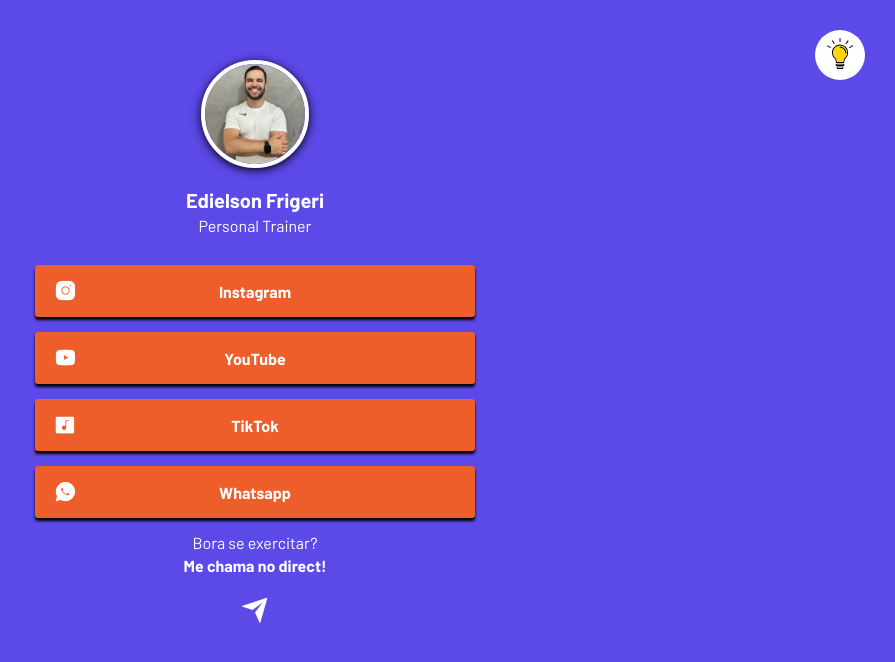
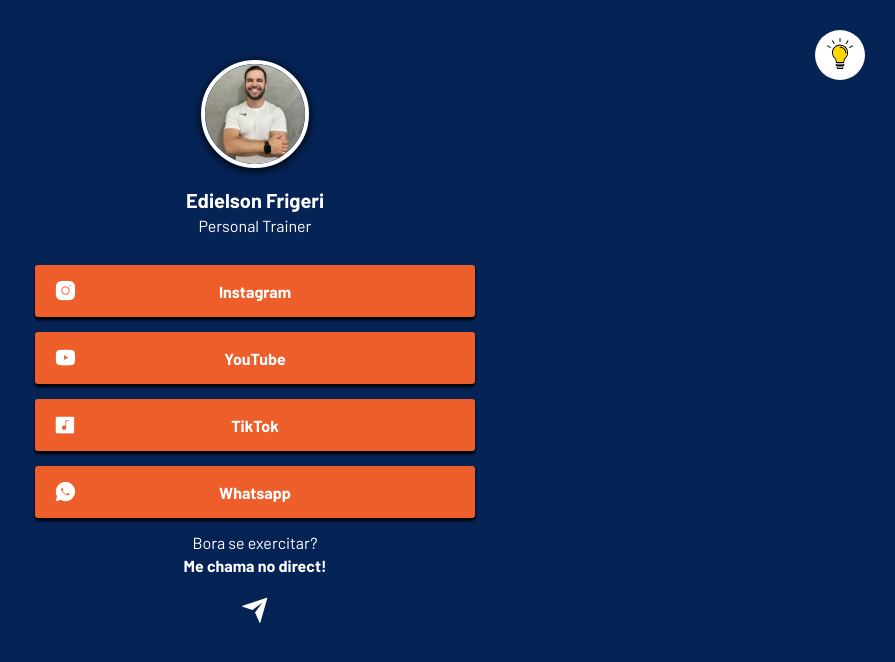
Before and after one commit to elifrigeridev/elifrigeridev.github.io, a plain HTML site: page index.html in a window 1280 px wide. Both pictures are taken after a click on the button 1225 px from the left and 55 px from the top of the page. Shown: the whole page, without its empty margins (385-1280 px from the left). Drawn offline with nearby package versions, Linux system fonts and the light colour scheme.

Commit message:
Update style.css

```diff
--- a/style.css
+++ b/style.css
@@ -6,7 +6,7 @@
 }
 
 .tema-claro {
-  --corDeFundo: #5b49e8;
+  --corDeFundo: #052355;
   --corDeFundoLink: #ee5e2a;
   --corDoTextoLink: #fff;
   --filtroLampada: grayscale(0) opacity(1);
```
